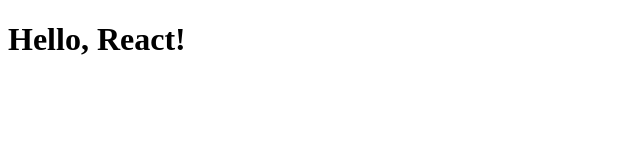
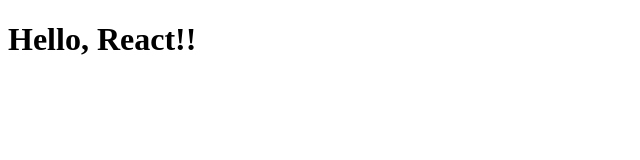
Before and after one commit to ysaito06/react-memo-app, a React (Vite) app: page / in a window 1280 px wide. Shown: the top 160 px of the page, without its empty margins (0-640 px from the left). Built offline with nearby package versions, Linux system fonts and the light colour scheme.

Commit message:
apply react

```diff
--- a/package.json
+++ b/package.json
@@ -21,6 +21,7 @@
   "devDependencies": {
     "@trivago/prettier-plugin-sort-imports": "^4.3.0",
     "@types/react": "^18.2.48",
+    "@types/react-dom": "^18.2.18",
     "@typescript-eslint/eslint-plugin": "^6.19.1",
     "@typescript-eslint/parser": "^6.19.1",
     "eslint": "^8.56.0",
--- a/src/App.tsx
+++ b/src/App.tsx
@@ -4,7 +4,7 @@
 const App: React.FC = () => {
   return (
     <div>
-      <h1>Hello, React!</h1>
+      <h1>Hello, React!!</h1>
     </div>
   );
 };
```
Also changed, not shown: src/main.tsx (+5 -4 lines), 1 other file (tests, documents, lock files or other folders).
